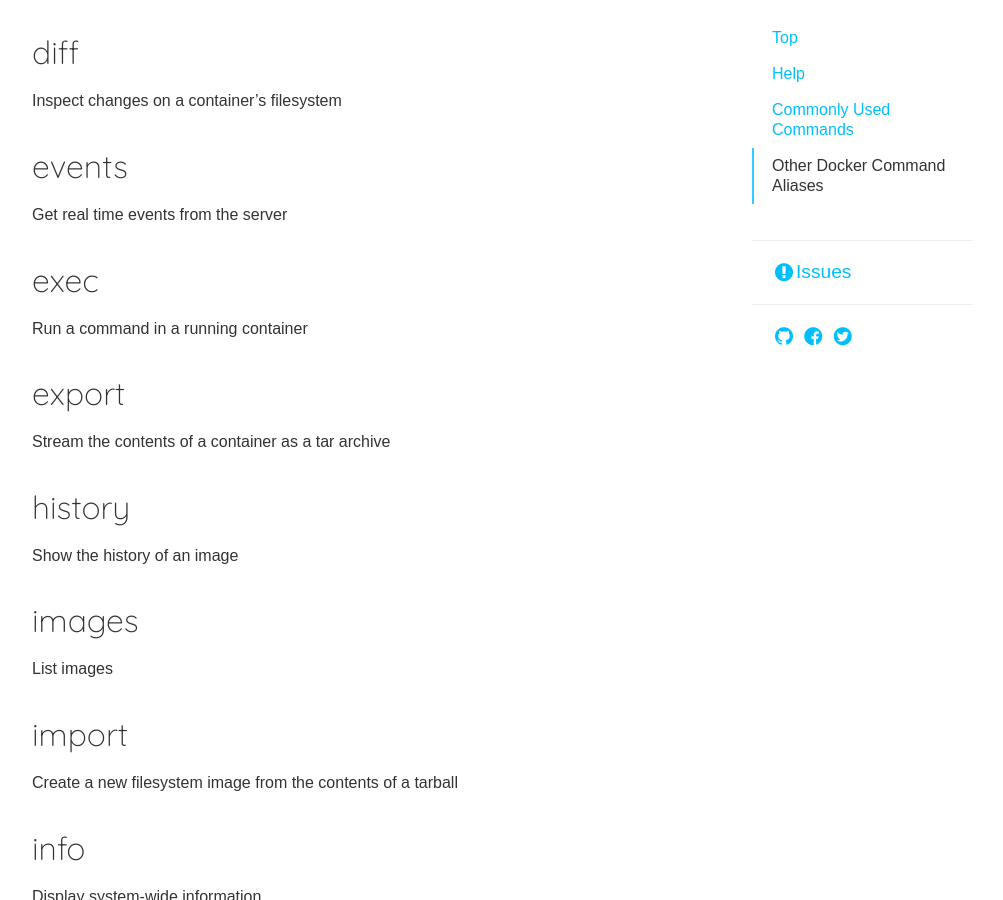
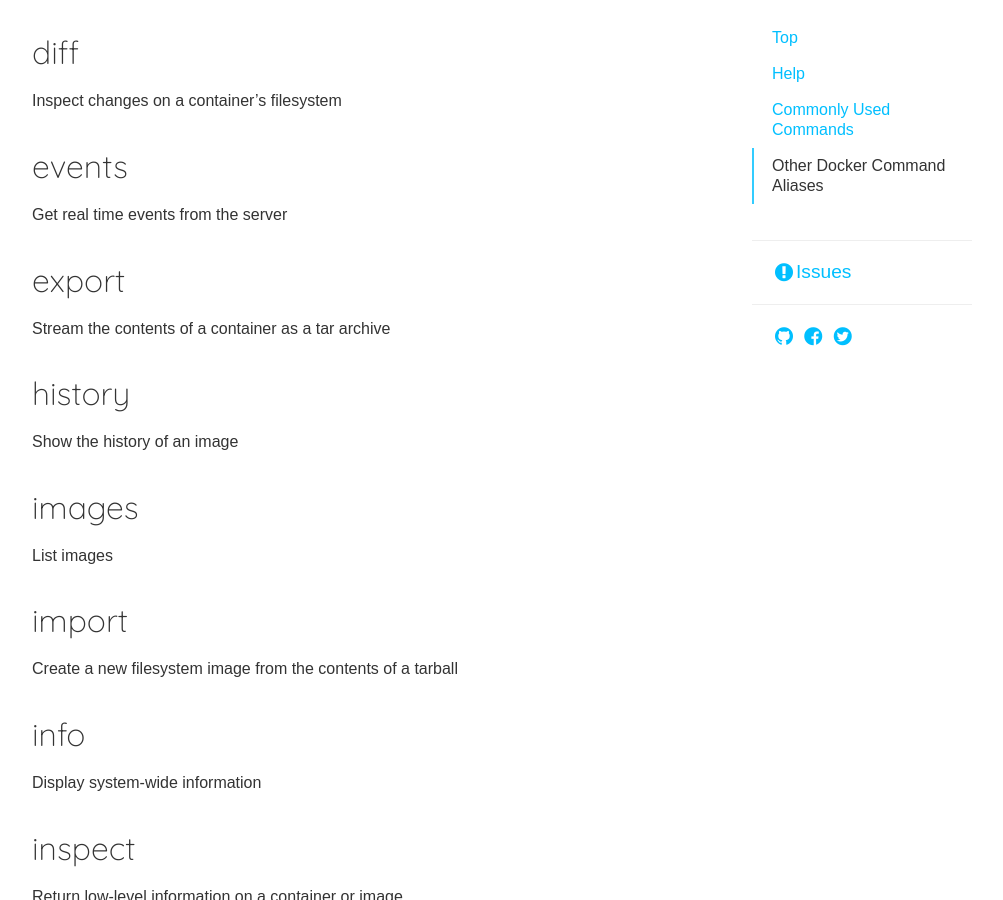
Before and after one commit to wckr/wckr.github.io, a Jekyll site: the page built from commands/index.md, in a window 1280 px wide and 900 px high, scrolled down 5589 px. Shown: the whole window, without its empty margins (138-1141 px from the left). Built offline with Jekyll 4.4.1, drawn with Linux system fonts in a browser that asks for light colours; nearby versions of some CDN libraries; some web fonts are replaced; Markdown is read by kramdown in place of the engine named in the settings; a script that is not in the unit is left out; comment, search, counter and statistics services are not loaded; some of the changed text lies outside the part shown.

Commit message:
Remove some duplicated commands

```diff
--- a/commands/index.md
+++ b/commands/index.md
@@ -257,10 +257,6 @@
 
 Get real time events from the server
 
-### exec
-
-Run a command in a running container
-
 ### export
 
 Stream the contents of a container as a tar archive
@@ -345,17 +337,9 @@
 
 Search for an image on the Docker Hub
 
-### start
-
-Start a stopped container
-
 ### stats
 
 Display a live stream of one or more containers' resource usage statistics
-
-### stop
-
-Stop a running container
 
 ### tag
 
```
Also changed, not shown: other parts of commands/index.md (+0 -4 lines).
